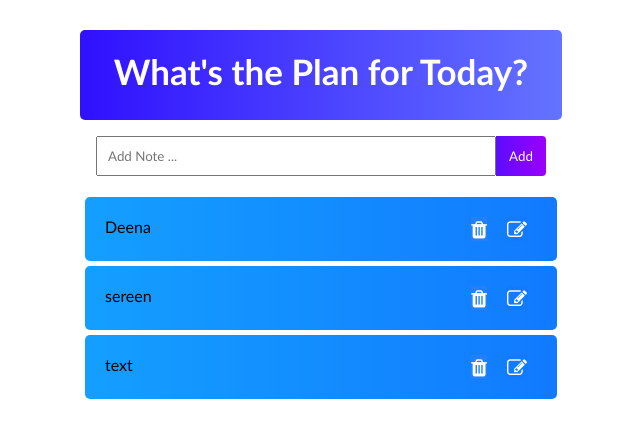
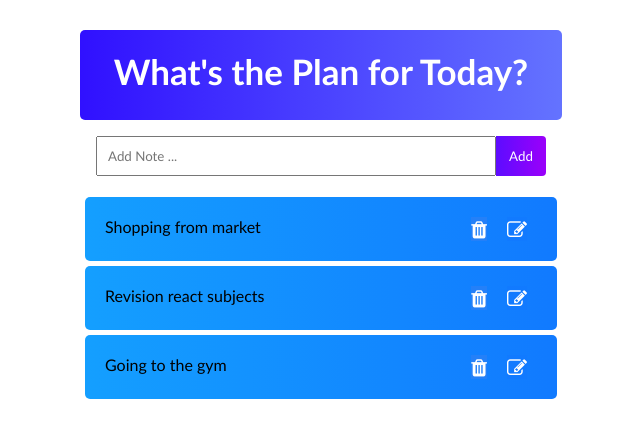
Before and after one commit to GSG-G11/Deena-Mahmoud-to-do-, a React (Create React App) app: page / in a window 1280 px wide. Shown: the top 438 px of the page, without its empty margins (319-959 px from the left). Built offline with nearby package versions, Linux system fonts and the light colour scheme.

Commit message:
remove console

```diff
--- a/src/App.js
+++ b/src/App.js
@@ -5,9 +5,9 @@ import './App.css';
 class App extends Component {
   state = {
     items: [
-      { id: 0, note: 'Deena', complete: false, isEdit: false },
-      { id: 1, note: 'sereen', complete: false, isEdit: false  },
-      { id: 2, note: 'text', complete: false, isEdit: false  },
+      { id: 0, note: 'Shopping from market', complete: false, isEdit: false },
+      { id: 1, note: 'Revision  react subjects', complete: false, isEdit: false  },
+      { id: 2, note: 'Going to the gym', complete: false, isEdit: false  },
     ],
   };
   addItem = (item) => {
@@ -31,7 +31,6 @@ class App extends Component {
   };
   handleEdit = (e) => {
     e.preventDefault();
-    console.log(e.target.elements[0].value);
     this.setState((prev) => {
       return {items: prev.items.map((el) => {
         console.log(e.target.id);
```
